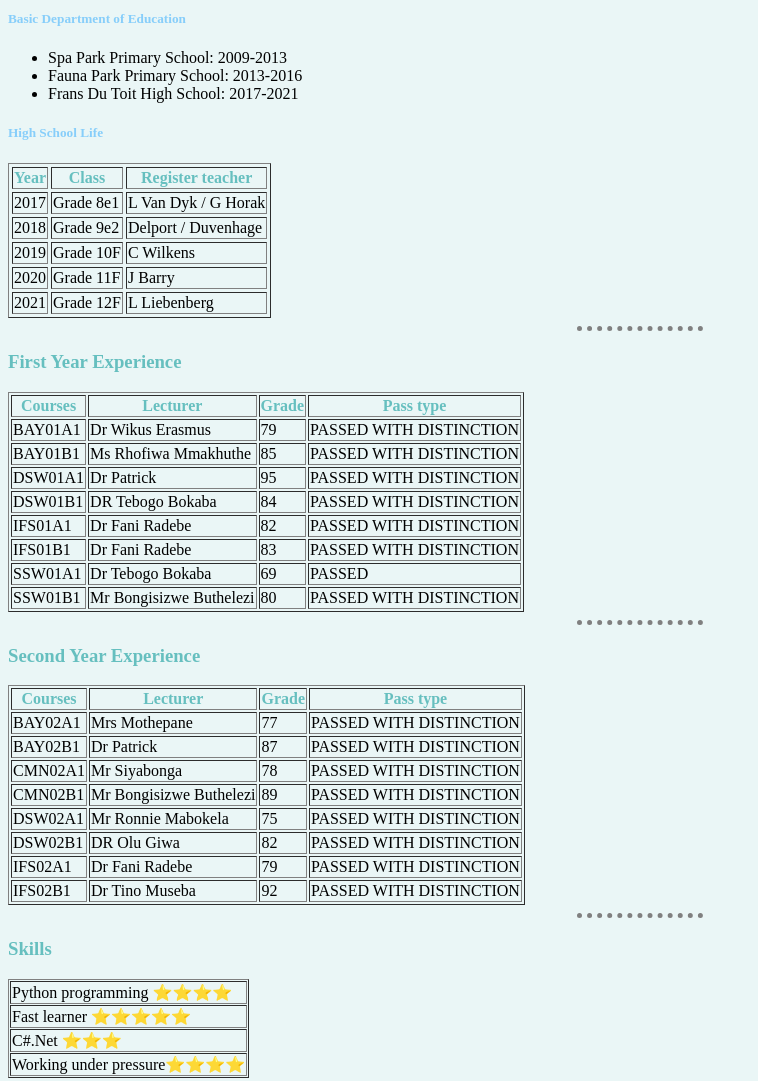
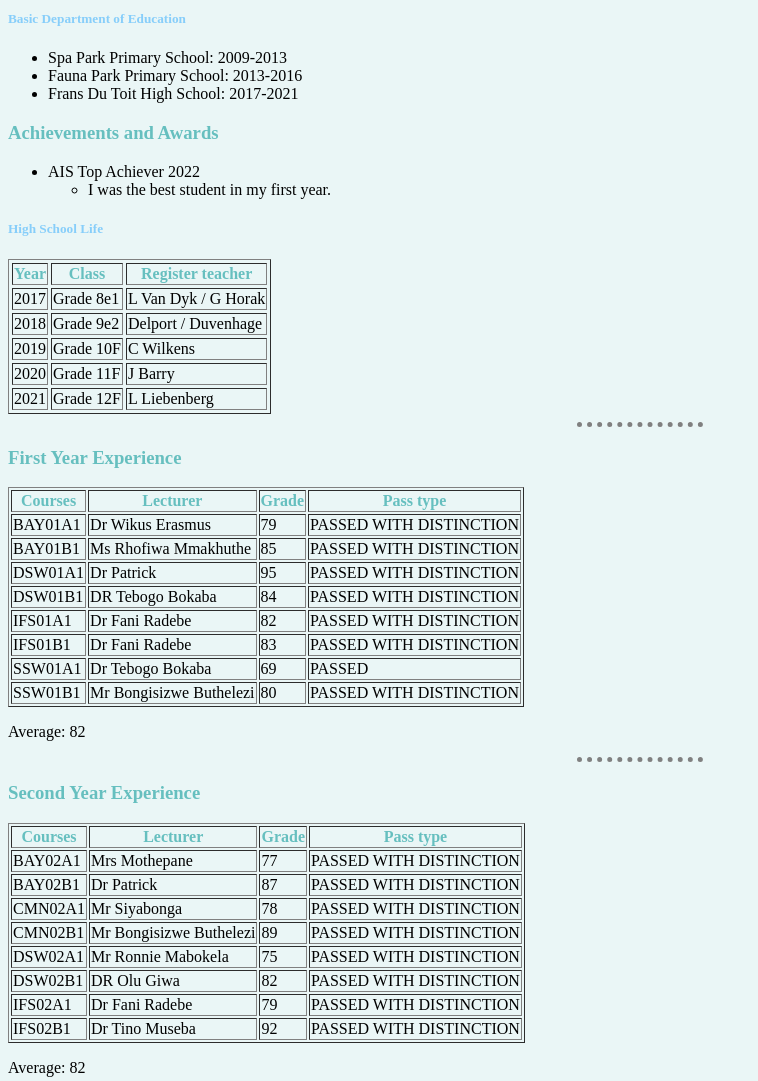
Before and after one commit to Jimmy-Nkgogo/CV, a plain HTML site: page index.html in a window 1280 px wide. Shown: the part 420-1501 px from the top of the page, without its empty margins (0-758 px from the left). Drawn offline with Linux system fonts and the light colour scheme.

Commit message:
added averages for each year

```diff
--- a/index.html
+++ b/index.html
@@ -44,6 +44,15 @@
       <li>Fauna Park Primary School: 2013-2016</li>
       <li>Frans Du Toit High School: 2017-2021</li>
     </ul>
+
+    <h3>Achievements and Awards</h3>
+    <ul>
+      <li>AIS Top Achiever 2022</li>
+      <ul>
+        <li>I was the best student in my first year.</li>
+      </ul>
+    </ul>
+
     <h5>High School Life</h5>
     <table border="1" cellspacing="3">
       <thead>
@@ -143,6 +152,8 @@
 
       <tfoot></tfoot>
     </table>
+    <p>Average: 82</p>
+
     <hr size="3" />
     <h3>Second Year Experience</h3>
     <table border="1">
@@ -208,6 +219,8 @@
 
       <tfoot></tfoot>
     </table>
+    <p>Average: 82</p>
+
     <hr size="3" />
 
     <h3>Skills</h3>
```
